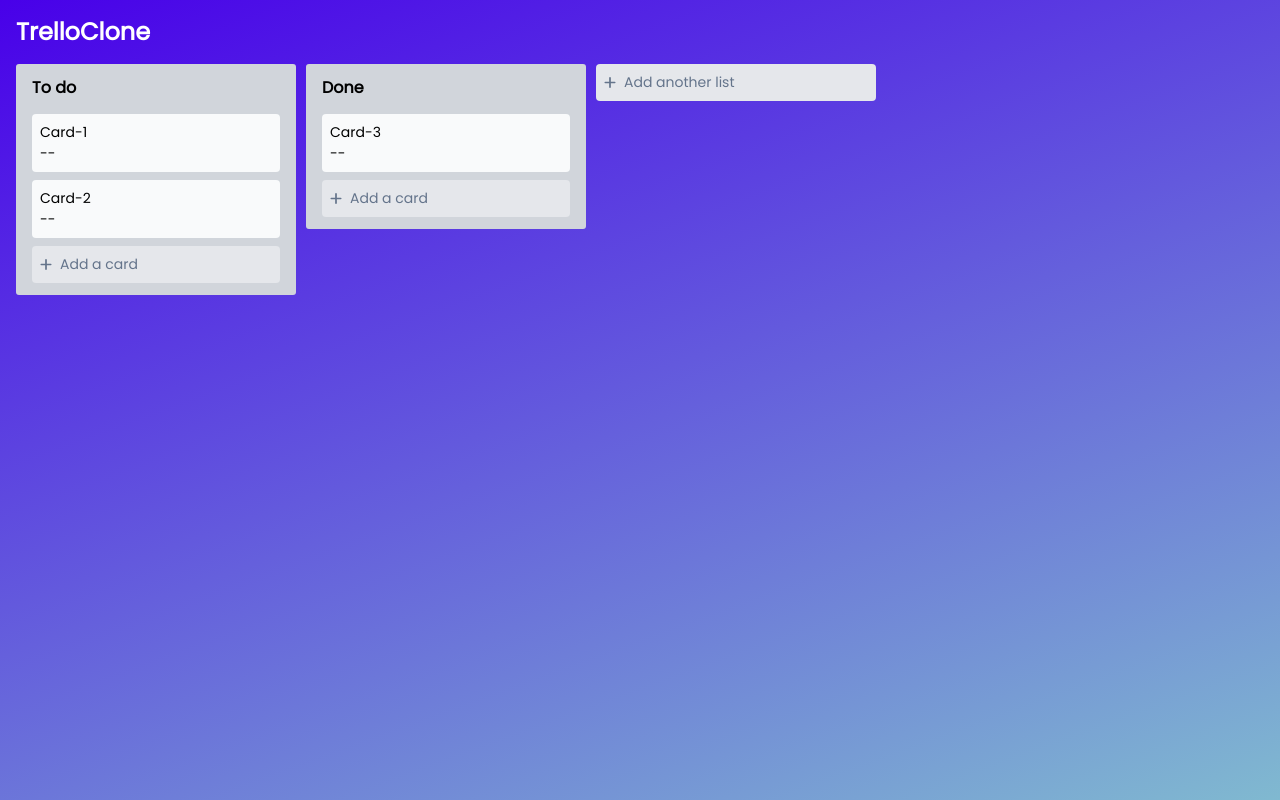
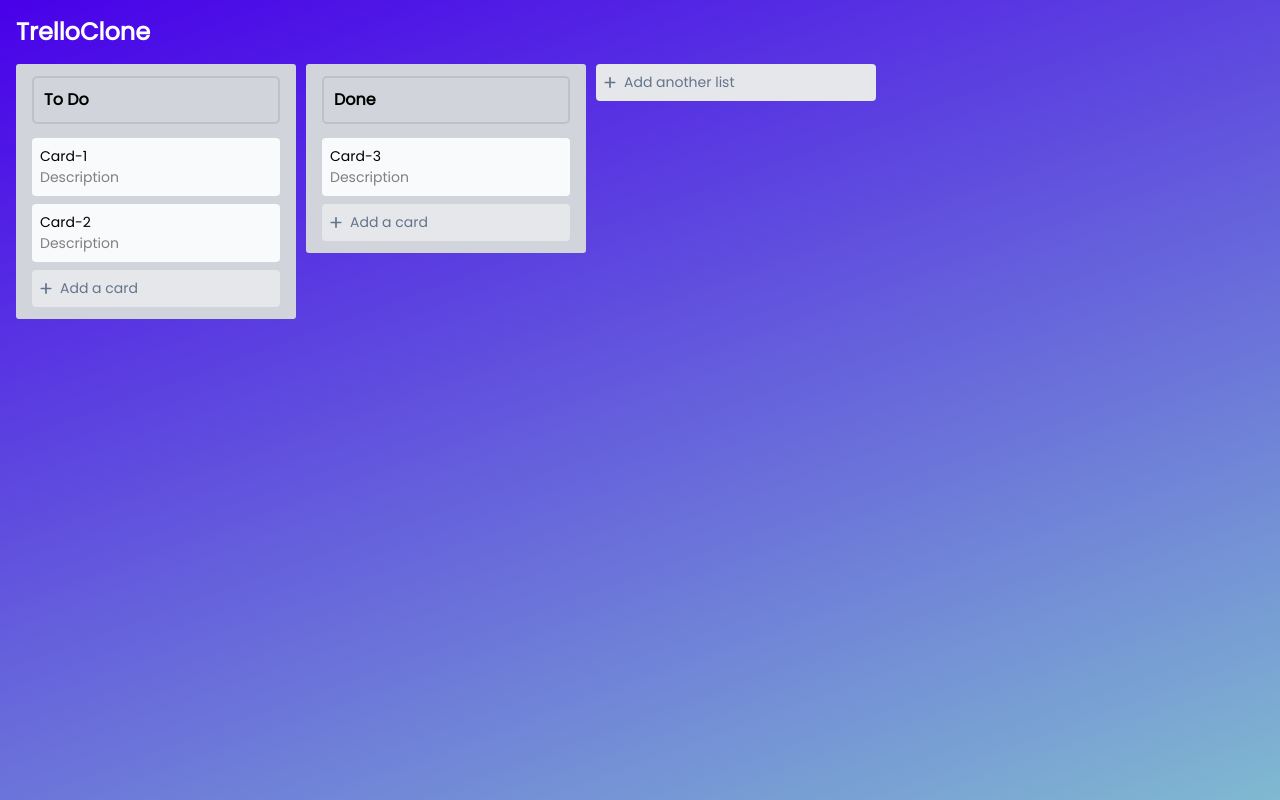
Before and after one commit to Rekhakumari12/trello-clone, a React (Create React App) app: page / in a window 1280 px wide. Built offline with nearby package versions, Linux system fonts and the light colour scheme.

Commit message:
fix text overflow issue & fix style for description & make card name editable with desc

```diff
--- a/src/components/Card.jsx
+++ b/src/components/Card.jsx
@@ -1,84 +1,124 @@
-import { useState, useContext } from 'react';
-import { Draggable } from 'react-beautiful-dnd';
-import { Modal, Box, Typography, TextareaAutosize } from '@mui/material';
-import storeApi from '../utils/storeApi';
-import SmallButton from './SmallButton';
+import { useState, useContext } from "react";
+import { Draggable } from "react-beautiful-dnd";
+import { Modal, Box, Typography, TextareaAutosize } from "@mui/material";
+import storeApi from "../utils/storeApi";
+import SmallButton from "./SmallButton";
+import { SpanText, TextAreaWrapper } from "../container/App.style";
+import ReactTextareaAutosize from "react-textarea-autosize"
 
 const style = {
-  position: 'absolute',
-  top: '50%',
-  left: '50%',
-  transform: 'translate(-50%, -50%)',
-  width: 400,
-  bgcolor: 'background.paper',
-  border: '2px solid #000',
+  position: "absolute",
+  top: "50%",
+  left: "50%",
+  transform: "translate(-50%, -50%)",
+  width: 700,
+  bgcolor: "background.paper",
+  borderRadius: "5px",
   boxShadow: 24,
   p: 4,
+  overflowWrap: "break-word",
 };
-
 const Card = ({ card, index, data }) => {
   const [isOpen, setIsOpen] = useState(false);
-  const [description, setDesc] = useState(card.description)
+  const [description, setDesc] = useState(card.description);
   const [isEdit, setIsEdit] = useState(false);
+  const [updateCardTitle, setUpdateCardTitle] = useState(card.cardName)
   const { setData } = useContext(storeApi);
-  const setDescription = (c) => {
+  const filterData = (entity) => (c) => {
     if (c.id === card.id) {
-      return c.description = description;
+      if (entity === 'desc') {
+        return c.description = description
+      }
+      if (entity === 'cardTitle') {
+        return c.cardName = updateCardTitle
+      }
     }
-  }
+  };
   const handleSubmit = () => {
-    data.lists[card.listId].cards.filter(setDescription)
+    data.lists[card.listId].cards.filter(filterData('desc'));
+    data.lists[card.listId].cards.filter(filterData('cardTitle'));
     setData(data);
     localStorage.setItem("data", JSON.stringify(data));
     setIsEdit(false);
-  }
-
+    setIsOpen(false)
+  };
   return (
     <Draggable draggableId={card.id} index={index}>
       {(provided) => (
         <>
-          <div onClick={() => setIsOpen(!isOpen)} ref={provided.innerRef} {...provided.draggableProps} {...provided.dragHandleProps} className="list_main bg-gray-50 p-2 rounded my-2">
+          <div
+            onClick={() => setIsOpen(!isOpen)}
+            ref={provided.innerRef}
+            {...provided.draggableProps}
+            {...provided.dragHandleProps}
+            className="list_main bg-gray-50 p-2 rounded my-2"
+          >
             <div className="card">
-              {card.cardName}<br />
-              {card.description && '--'}
+              {card.cardName}
+              <br />
+              <SpanText>
+                {card.description &&
+                  (card.description.split(" ").length > 10
+                    ? card.description.split(" ").slice(0, 10).join(" ") + "..."
+                    : card.description)}
+              </SpanText>
             </div>
           </div>
 
           <Modal
             open={isOpen}
             onClose={() => setIsOpen(!isOpen)}
-            aria-labelledby="modal-modal-title"
+            aria-labelledby="modal-title"
             aria-describedby="modal-modal-description"
           >
             <Box sx={style}>
-              <Typography id="modal-modal-title" variant="h6" component="h2" className='font-extrabold'>
-                {card.cardName}
+              <TextAreaWrapper>
+                <ReactTextareaAutosize
+                  defaultValue={card.cardName}
+                  className="area-editable"
+                  onChange={(e) => setUpdateCardTitle(e.target.value)}
+                  onClick={() => setIsEdit(true)}
+                  style={{ width: '100%' }}
+                />
+              </TextAreaWrapper>
+              <br />
+              <Typography variant="caption" display="block" gutterBottom>
+                Status in <u>{card.listName}</u>
+                <br />
+                Created at <u>{card.createdAt}</u>
               </Typography>
-              <Typography variant="caption" display="block" gutterBottom>
-                Status in <u>{card.listName}</u><br />
-                Created at <u>{card.createdAt}</u>
-              </Typography><br />
-              <div className='flex items-center'>
+              <br />
+              <div className="flex items-center">
                 <TextareaAutosize
-                  className='mr-2'
+                  className="mr-2 area-editable"
                   placeholder="Enter description..."
-                  style={{ width: 250, border: '1px solid gray', padding: '3px 5px', borderRadius: "4px" }}
+                  style={{
+                    width: 550,
+                    border: "1px solid gray",
+                    padding: "3px 5px",
+                    borderRadius: "4px",
+                  }}
                   onChange={(e) => setDesc(e.target.value)}
                   onClick={() => setIsEdit(true)}
                   defaultValue={description}
                 />
-                {isEdit && (
-                  <SmallButton name="save" handleClick={handleSubmit} />
-                )}
+
               </div>
               <br />
-              <SmallButton name="close" handleClick={() => setIsOpen(!isOpen)} />
+              <SmallButton
+                name="close"
+                handleClick={() => setIsOpen(!isOpen)}
+              />
+              &nbsp;
+              {isEdit && (
+                <SmallButton name="save" handleClick={handleSubmit} />
+              )}
             </Box>
           </Modal>
         </>
       )}
     </Draggable>
   );
-}
+};
 
 export default Card;
--- a/src/components/List.jsx
+++ b/src/components/List.jsx
@@ -3,12 +3,17 @@ import { Draggable, Droppable } from "react-beautiful-dnd";
 import ReactTextareaAutosize from "react-textarea-autosize";
 import InputCard from "./InputCard";
 import SmallButton from "./SmallButton";
+import { TextAreaWrapper } from "../container/App.style";
 
 const List = ({ children, setData, data, list, index }) => {
   const [listTitle, setListTitle] = useState();
   const [isEdit, setIsEdit] = useState(false);
   const handleEdit = async (e, listId = list.id) => {
+    if (listTitle) {
       data.lists[listId].listName = listTitle;
+    } else {
+      data.lists[listId].listName = 'Please enter card name ';
+    }
     await setData(data);
     localStorage.setItem("data", JSON.stringify(data));
     setIsEdit(false);
@@ -19,13 +24,15 @@ const List = ({ children, setData, data, list, index }) => {
         <div ref={provided.innerRef} {...provided.draggableProps} {...provided.dragHandleProps}>
           <Droppable droppableId={list.id}>
             {(provided) => (
-              <li ref={provided.innerRef} {...provided.droppableProps} className="list py-3 px-4 bg-gray-300 rounded h-fit">
+              <li ref={provided.innerRef} {...provided.droppableProps} className="list py-3 px-4 bg-gray-300 rounded h-fit" >
+                <TextAreaWrapper>
                   <ReactTextareaAutosize
                     defaultValue={list.listName}
                     onChange={(e) => setListTitle(e.target.value)}
-                  className="font-extrabold bg-transparent"
+                    className="area-editable"
                     onClick={() => setIsEdit(true)}
                   />
+                </TextAreaWrapper>
                 {isEdit && (
                   <SmallButton name="save" handleClick={handleEdit} />
                 )}
--- a/src/container/App.js
+++ b/src/container/App.js
@@ -121,7 +121,7 @@ function App() {
                     return (
                       <List list={list} setData={setData} key={list.id} data={data} index={idx}>
                         {list.cards.map((card, idx) => {
-                          return <Card card={card} key={card.id} index={idx} data={data} />;
+                          return <Card card={card} key={card.id} index={idx} data={data} addCard={addCard} />;
                         })}
                       </List>
                     );
--- a/src/container/App.style.js
+++ b/src/container/App.style.js
@@ -32,10 +32,25 @@ export const BoardWrapper = styled.div`
     outline: none;
     border-radius: 5px;
   }
+  .card{
+    overflow-wrap: break-word;
+    text-transform: capitalize;
+  }
 `;
-
-export const BoardHeader = styled.div``;
-
-// export const List = styled.li`
-
-// `
+export const SpanText = styled.div`
+  color: gray;
+`
+export const TextAreaWrapper = styled.div`
+  .area-editable{
+    padding: 10px;
+    border: 2px solid rgb(0 0 0 / 9%);
+    border-radius: 5px;
+    background-color:transparent ;
+    font-weight: bold;
+    text-transform:capitalize ;
+    &:focus-visible{
+      border: 2px solid rgb(12 12 209 / 39%);
+      outline: none;
+    }
+  }
+`;
```
Lines whose indentation alone changed are shown as unchanged.
